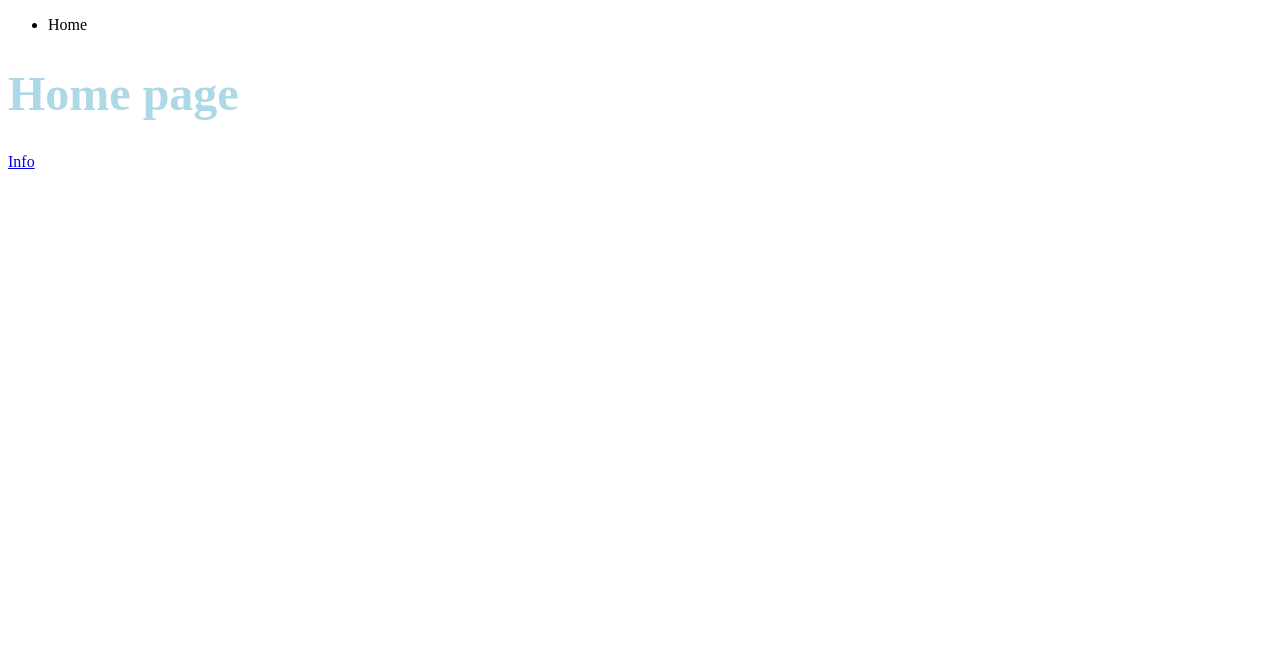
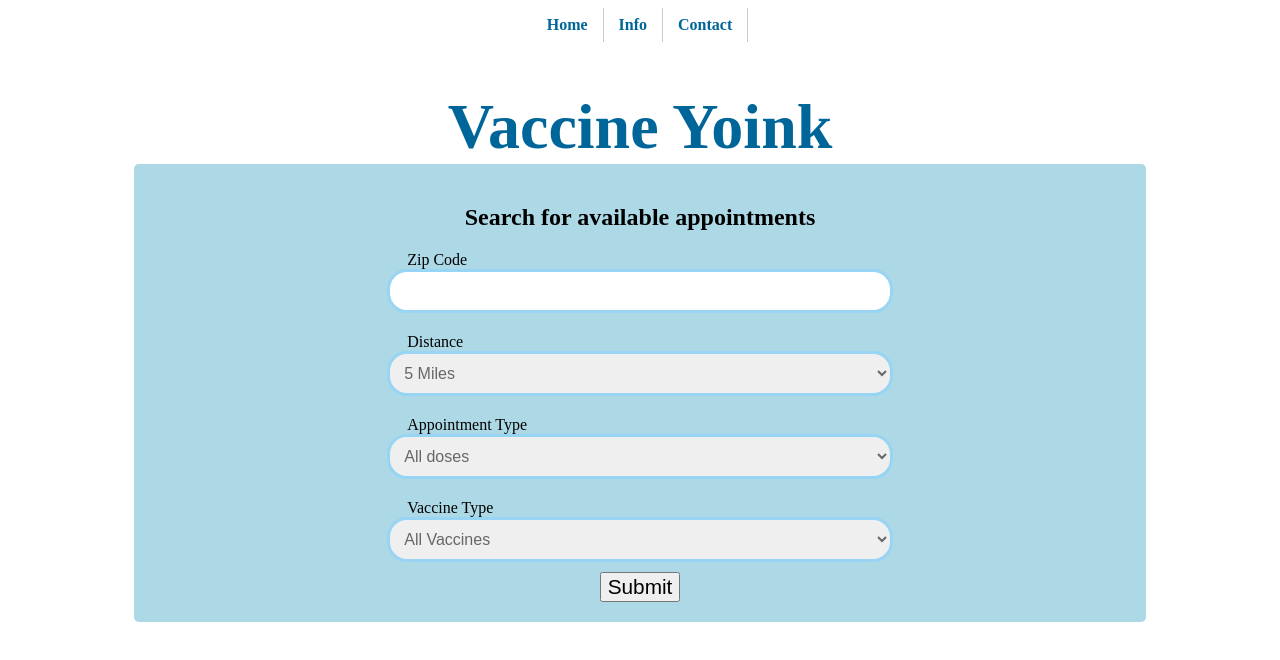
Before and after one commit to ryzhong/vaccine-yoink, a Next.js app: page / in a window 1280 px wide. Shown: the top 660 px of the page. Built offline with nearby package versions, Linux system fonts and the light colour scheme.

Commit message:
Formatted Form

```diff
--- a/components/Layout.js
+++ b/components/Layout.js
@@ -1,13 +1,11 @@
+import Navbar from './Navbar.js'
+
 const Layout = props => (
     <div>
-        <nav>
-            <ul>
-                <li>Home</li>
-            </ul>
-        </nav>
-        <main>
+        <Navbar />
+        <div>
             {props.content}
-        </main>
+        </div>
     </div>
 )
 export default Layout
--- /dev/null
+++ b/components/Navbar.js
@@ -0,0 +1,52 @@
+import React from 'react';
+import Link from 'next/link';
+
+const Navbar = () => {
+    return (
+        <div>
+            <div className='navbar'>
+                <ul id="nav">
+                    <li>
+                        <Link href='/'>
+                            <a>Home</a>
+                        </Link>
+                    </li>
+                    <li>
+                        <Link href='/info'>
+                            <a>Info</a>
+                        </Link>
+                    </li>
+                    <li><a href="#">Contact</a></li>
+                </ul>
+            </div>
+
+            <style jsx>{`
+                .navbar {
+                    text-align: center;
+                }
+                #nav {
+                    width: 100%;
+                    margin: 0 0 3em 0;
+                    padding: 0;
+                    list-style: none;
+                }
+                #nav ul {
+                    display: inline-block;
+                    text-align: center;
+                }
+                #nav li {
+                    display: inline-block; }
+
+                #nav li a {
+                    display: inline-block;
+                    padding: 8px 15px;
+                    text-decoration: none;
+                    font-weight: bold;
+                    color: #069;
+                    border-right: 1px solid #ccc; }
+            `}</style>
+        </div>
+    )
+};
+
+export default Navbar;
--- a/pages/index.js
+++ b/pages/index.js
@@ -1,37 +1,152 @@
+import React from 'react';
 import Link from 'next/link';
 import Layout from '../components/Layout.js';
 
-const Index = () => (
+class Index extends React.Component {
+    constructor(props) {
+        super(props);
+        this.state = {
+            zip: '',
+            distance: 0,
+            aptType: 1,
+            vaccineType: [],
+        }
+    }
+
+    render() {
+        return (
             <Layout content={(
                 <div>
-            <h1>Home page</h1>
-            <Link href='/info'>
-                <a>Info</a>
-            </Link>
+                    <div>
+                        <h1 className='home'>Vaccine Yoink</h1>
+                    </div>
+
+                    <div>
+                        <div className='form-container'>
+                            <div>
+                                <div className='header'>
+                                    <h2>Search for available appointments</h2>
+                                </div>
+                                <form>
+                                    <div className='form-group'>
+                                        <label for='zipCode'>Zip Code</label>
+                                        <input type='text' id='zipCode' name='zipCode'></input>
+                                    </div>
+                                    <div className='form-group'>
+                                        <label for='distance'>Distance</label>
+                                        <select className='distance'>
+                                            <option value='5'>5 Miles</option>
+                                            <option value='10'>10 Miles</option>
+                                            <option value='25'>25 Miles</option>
+                                            <option value='50'>50 Miles</option>
+                                        </select>
+                                    </div>
+                                    <div className='form-group'>
+                                        <label for='aptType'>Appointment Type</label>
+                                        <select className='aptType'>
+                                            <option value='1'>All doses</option>
+                                            <option value='2'>Second doses only</option>
+                                        </select>
+                                    </div>
+                                    <div>
+                                        <label for='vaccineType'>Vaccine Type</label>
+                                        <select className='vaccineType'>
+                                            <option value='all'>All Vaccines</option>
+                                            <option value='moderna'>Moderna</option>
+                                            <option value='pfizer'>Pfizer</option>
+                                            <option value='JJ'>Johnson & Johnson</option>
+                                        </select>
+                                    </div>
+                                    <div className='submitForm'>
+                                        <button className='submitButton'>Submit</button>
+                                    </div>
+                                </form>
+                            </div>
+
+                        </div>
+                            <div>
+
+                            </div>
+                    </div>
 
                     <style jsx>{`
-                h1{
+                    h1 {
                         font-size: 3rem;
-                    color: lightblue;
+                    }
+                    .home {
+                        font-size: 4em;
+                        margin: 0 auto;
+                        margin-top: 30px;
+                        text-align: center;
+                        color: #069;
+                    }
+                    .header {
+                        padding-top: 20px;
+                        text-align: center;
+                    }
+                    .form-container {
+                        width: 80%;
+                        // text-align: center;
+                        margin: 0 auto;
+                        background-color: lightblue;
+                        border-radius: .3rem;
+                        height: 100%;
+                        position: relative;
+                    }
+                    form {
+                        margin: 0 auto;
+                        // padding-top: 20px;
+                        position: relative;
+                        width: 50%;
+                    }
+                    label, input {
+                        display: block;
+                    }
+                    input {
+                        width: 100%;
+                        border: none;
+                        border-radius: 20px;
+                        outline: none;
+                        padding: 10px;
+                        font-size: 1em;
+                        color: #676767;
+                        border: solid 3px #98d4f3;
+                        box-sizing: border-box;
+                    }
+                    input:focus {
+                        border:solid 3px #77bde0
+                    }
+                    select {
+                        width: 100%;
+                        border: none;
+                        border-radius: 20px;
+                        outline: none;
+                        padding: 10px;
+                        font-size: 1em;
+                        color: #676767;
+                        border: solid 3px #98d4f3;
+                        box-sizing: border-box;
+                    }
+                    label {
+                        font-size: 1em;
+                        margin-top: 20px;
+                        margin-left: 20px;
+                    }
+                    .submitForm {
+                        text-align:center;
+                        margin: 0 auto;
+                        padding-top: 10px;
+                        padding-bottom: 20px;
+                    }
+                    .submitButton {
+                        font-size: 1.3em;
                     }
                 `}</style>
                 </div>
 
             )} />
-    // <div>
-    //     <h1>Home page</h1>
-    //     <Link href='/info'>
-    //         <a>Info</a>
-    //     </Link>
-
-    //     <style jsx>{`
-    //         h1{
-    //             font-size: 3rem;
-    //             color: lightblue;
-    //         }
-    //     `}
-    //     </style>
-    // </div>
         )
+    }
+}
 
 export default Index;
```
Also changed, not shown: pages/info.js (+16 -3 lines). Lines whose indentation alone changed are shown as unchanged.
